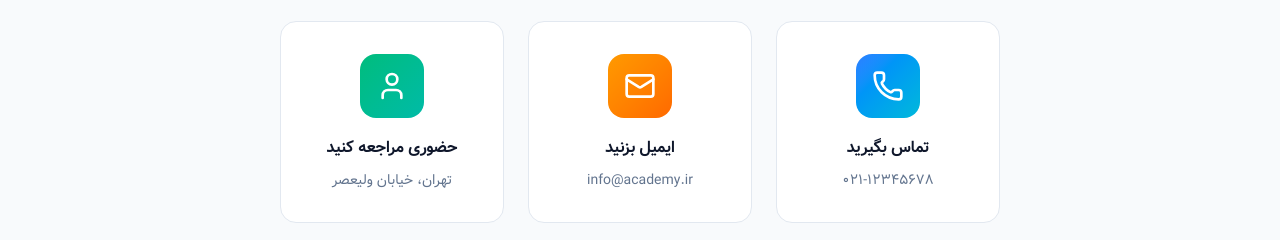
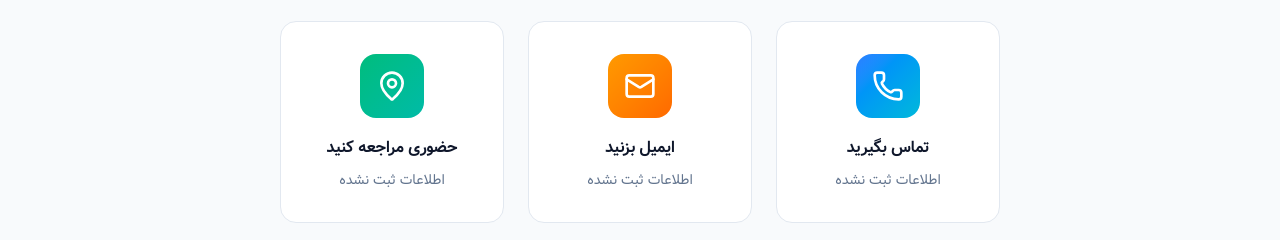
Before and after one commit to mrkhonamri/academy-website, a Next.js app: page /register in a window 1280 px wide. Shown: the part 380-620 px from the top of the page. Built offline with nearby package versions, Linux system fonts and the light colour scheme; no server answers; the database is empty.

Commit message:
Use settings for register page contact info

```diff
--- a/src/app/register/page.tsx
+++ b/src/app/register/page.tsx
@@ -1,7 +1,45 @@
+"use client";
+
 import Link from "next/link";
-import { Phone, Mail, User } from "lucide-react";
+import { Phone, Mail, MapPin } from "lucide-react";
+import { useState, useEffect } from "react";
+
+interface Settings {
+  footer_address?: string;
+  footer_phone?: string;
+  footer_email?: string;
+}
 
 export default function RegisterPage() {
+  const [settings, setSettings] = useState<Settings>({});
+
+  useEffect(() => {
+    fetch("/api/settings")
+      .then((res) => res.json())
+      .then((data) => setSettings(data));
+  }, []);
+
+  const methods = [
+    {
+      icon: <Phone className="h-8 w-8" />,
+      title: "تماس بگیرید",
+      desc: settings.footer_phone || "اطلاعات ثبت نشده",
+      color: "from-blue-500 to-cyan-500",
+    },
+    {
+      icon: <Mail className="h-8 w-8" />,
+      title: "ایمیل بزنید",
+      desc: settings.footer_email || "اطلاعات ثبت نشده",
+      color: "from-amber-500 to-orange-500",
+    },
+    {
+      icon: <MapPin className="h-8 w-8" />,
+      title: "حضوری مراجعه کنید",
+      desc: settings.footer_address || "اطلاعات ثبت نشده",
+      color: "from-emerald-500 to-teal-500",
+    },
+  ];
+
   return (
     <div className="bg-slate-50">
       <section className="bg-gradient-to-br from-blue-600 via-blue-700 to-indigo-800 py-16 text-center">
@@ -14,11 +52,7 @@ export default function RegisterPage() {
 
       <section className="mx-auto max-w-3xl px-6 py-16">
         <div className="grid gap-6 sm:grid-cols-3">
-          {[
-            { icon: <Phone className="h-8 w-8" />, title: "تماس بگیرید", desc: "۰۲۱-۱۲۳۴۵۶۷۸", color: "from-blue-500 to-cyan-500" },
-            { icon: <Mail className="h-8 w-8" />, title: "ایمیل بزنید", desc: "info@academy.ir", color: "from-amber-500 to-orange-500" },
-            { icon: <User className="h-8 w-8" />, title: "حضوری مراجعه کنید", desc: "تهران، خیابان ولیعصر", color: "from-emerald-500 to-teal-500" },
-          ].map(item => (
+          {methods.map(item => (
             <div key={item.title} className="rounded-2xl bg-white border border-slate-200 p-8 text-center hover:shadow-lg transition-all">
               <div className={`mx-auto mb-4 flex h-16 w-16 items-center justify-center rounded-2xl bg-gradient-to-br ${item.color} text-white`}>{item.icon}</div>
               <h3 className="font-bold text-slate-900">{item.title}</h3>
```
